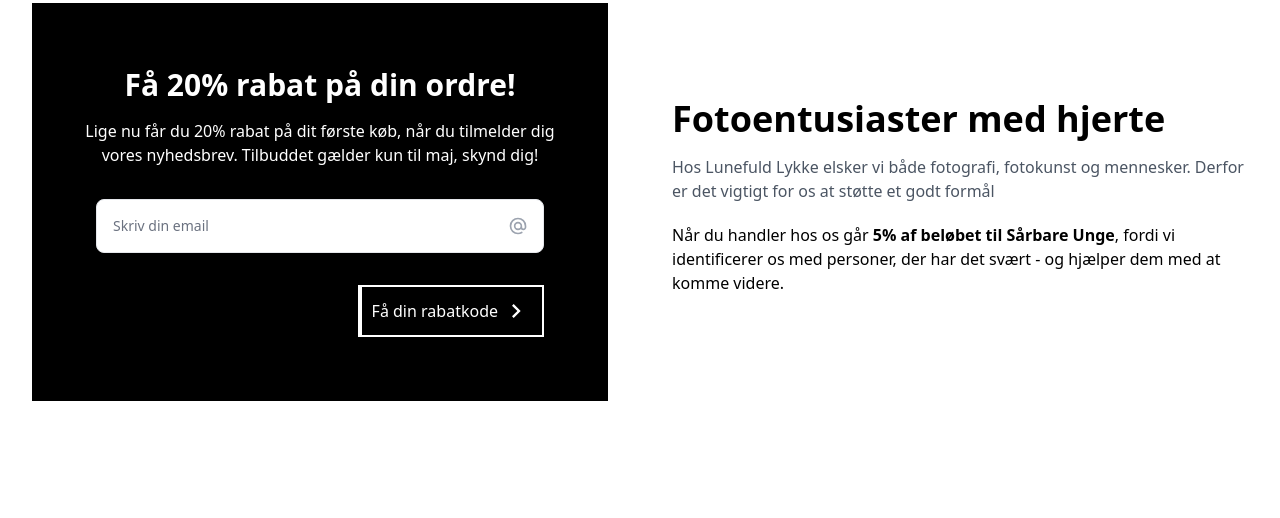
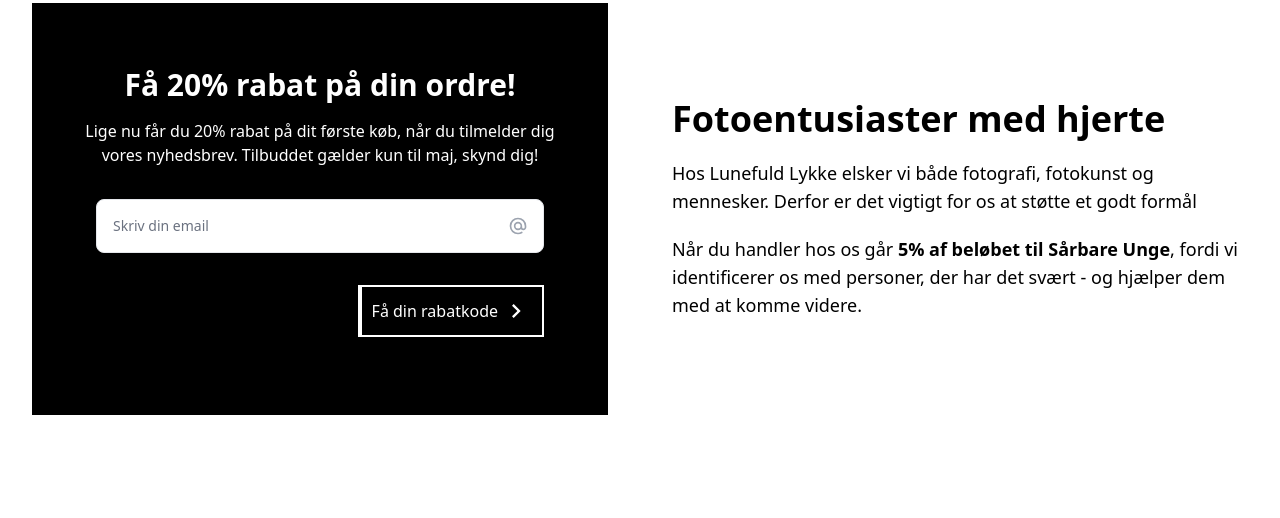
Before and after one commit to maja5099/lunefuldlykke, a website built with Parcel: page src/index.html in a window 1280 px wide. Shown: the part 934-1452 px from the top of the page. Built offline with nearby package versions, Linux system fonts and the light colour scheme.

Commit message:
text fixes

```diff
--- a/src/index.html
+++ b/src/index.html
@@ -397,10 +397,10 @@
             <div class="lg:py-24 bg-white">
               <h2 class="text-3xl font-bold sm:text-4xl">Fotoentusiaster med hjerte</h2>
 
-              <p class="mt-4 text-gray-600">
+              <p class="mt-5 text-base lg:text-lg">
                 Hos Lunefuld Lykke elsker vi både fotografi, fotokunst og mennesker. Derfor er det vigtigt for os at støtte et godt formål
               </p>
-              <p class="mt-5">Når du handler hos os går <b>5% af beløbet til Sårbare Unge</b>, fordi vi identificerer os med personer, der har det svært - og hjælper dem med at komme videre.</p>
+              <p class="mt-5 text-base lg:text-lg">Når du handler hos os går <b>5% af beløbet til Sårbare Unge</b>, fordi vi identificerer os med personer, der har det svært - og hjælper dem med at komme videre.</p>
             </div>
           </div>
         </div>
```
